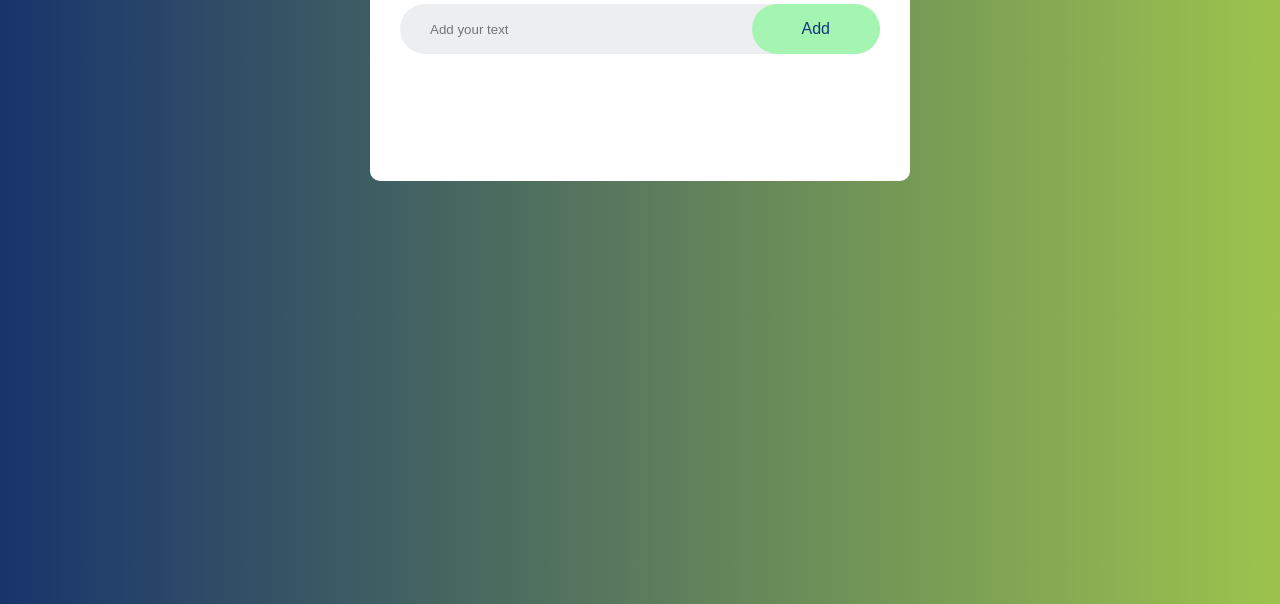
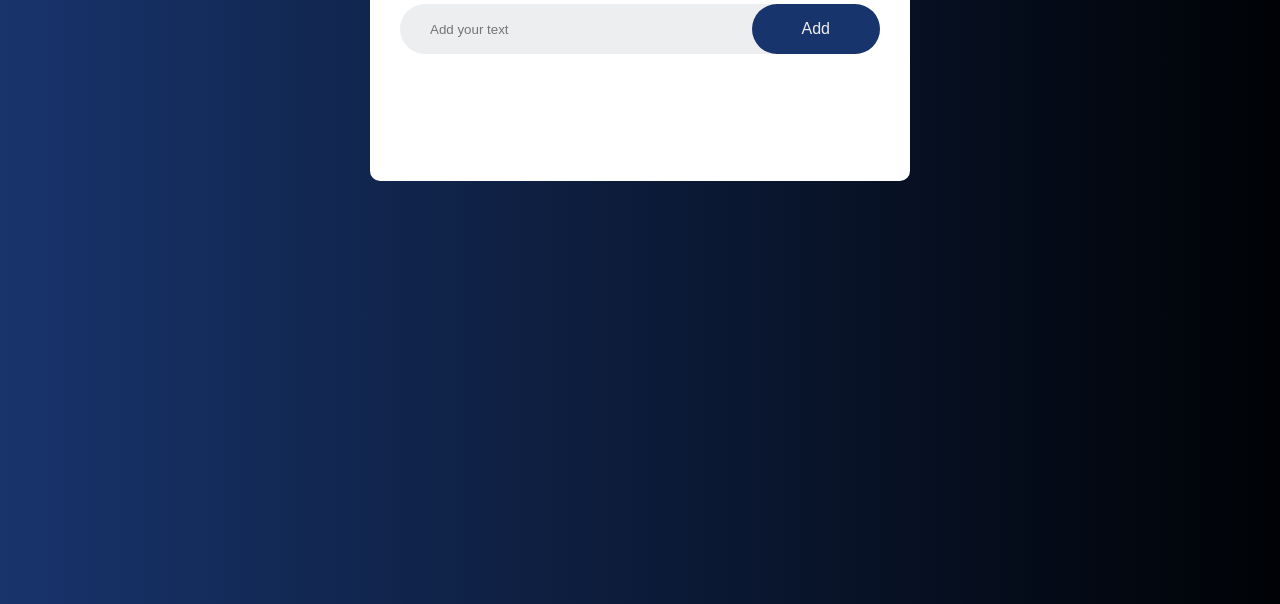
Before and after one commit to vendatta-1/ToDoList, a plain HTML site: page index.html in a window 1280 px wide. Shown: the part 196-800 px from the top of the page. Drawn offline with Linux system fonts and the light colour scheme.

Commit message:
ToDoList

```diff
--- a/assets/styles/main.css
+++ b/assets/styles/main.css
@@ -7,7 +7,7 @@
 .container{
     width: 100%;
     min-height: 100vh;
-    background: linear-gradient(270deg,#9dc34d,#18346c);
+    background: linear-gradient(270deg,#000205,#18346c);
     padding: 10px;
 }
 .todo-app{
@@ -54,10 +54,10 @@ button{
     border: none;
     outline: none;
     padding: 16px 50px;
-    background: #a5f5b2;
+    background: #18346c;
     font-size: 16px;
     border-radius: 40px;
-    color: #153677;
+    color: #eee;
     cursor: pointer;
 }
 ul li{
```
